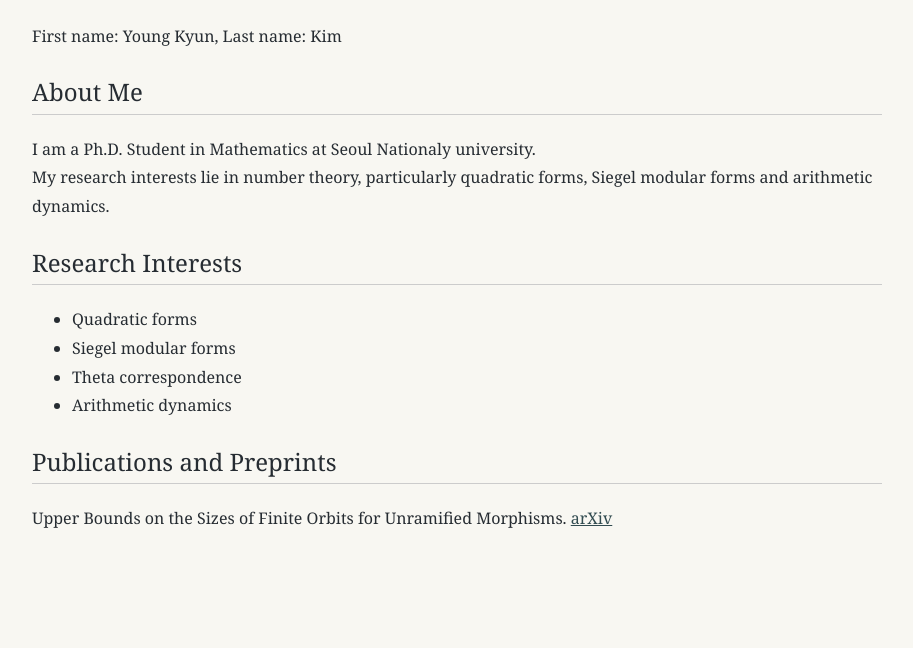
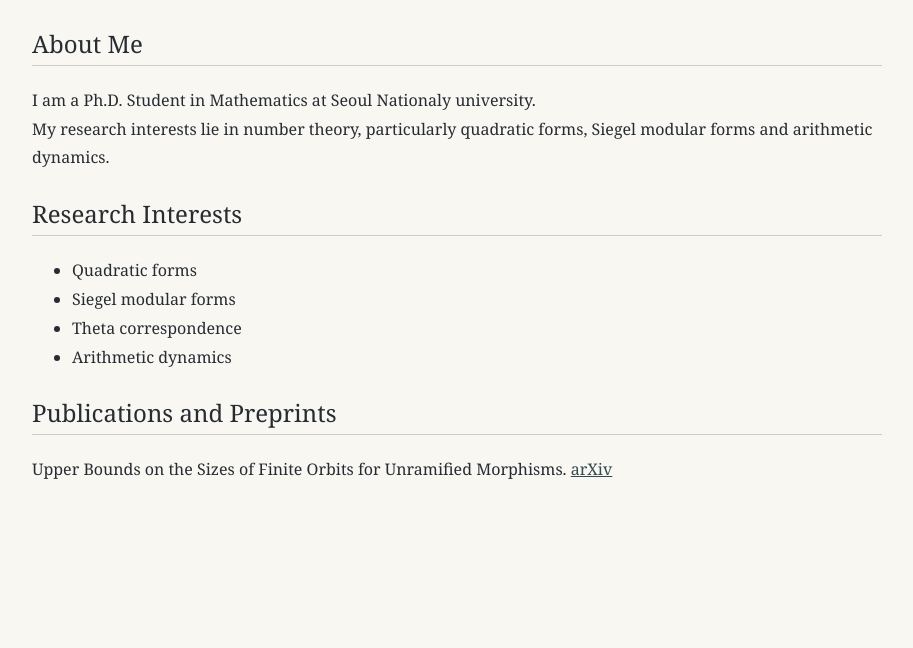
Before and after one commit to kim-youngkyun/kim-youngkyun.github.io, a plain HTML site: page index.html in a window 1280 px wide. Shown: the part 152-800 px from the top of the page, without its empty margins (183-1096 px from the left). Drawn offline with Linux system fonts and the light colour scheme.

Commit message:
Update index.html

```diff
--- a/index.html
+++ b/index.html
@@ -32,7 +32,6 @@
 </head>
 <body>
     <h1>Young Kyun Kim</h1>
-    <p>First name: Young Kyun, Last name: Kim</p>
 
     <h2>About Me</h2>
     <p>
```
